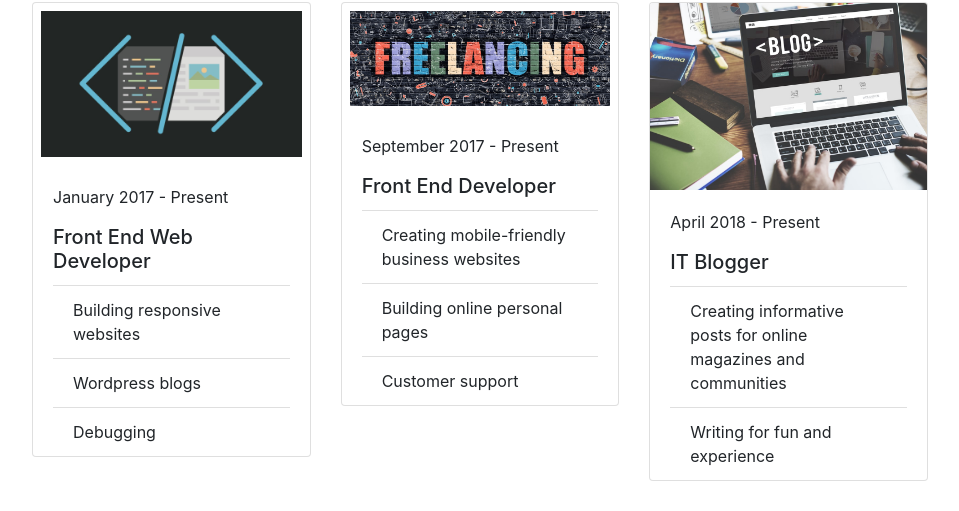
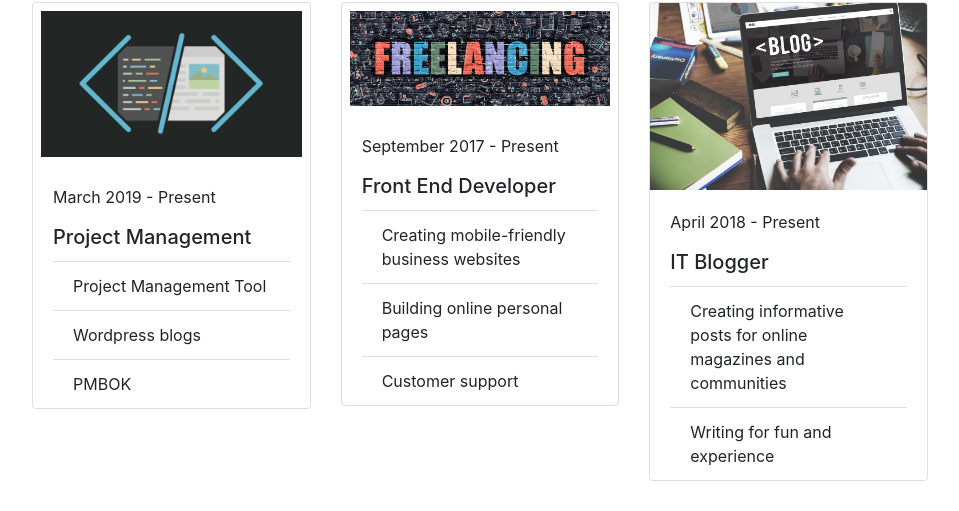
Before and after one commit to ayush94k/ayush94k.github.io, a website with bundled scripts: page index.html in a window 1280 px wide. Shown: the part 1288-1799 px from the top of the page, without its empty margins (304-1263 px from the left). Built offline with nearby package versions, Linux system fonts and the light colour scheme; a web font is replaced by a local one.

Commit message:
update skills

```diff
--- a/index.html
+++ b/index.html
@@ -271,18 +271,18 @@
                 />
 
                 <div class="card-body pb-0">
-                  <p>January 2017 - Present</p>
-                  <h5 class="card-title">Front End Web Developer</h5>
+                  <p>March 2019 - Present</p>
+                  <h5 class="card-title">Project Management</h5>
 
                   <ul class="list-group list-group-flush">
                     <li class="list-group-item">
-                      Building responsive websites
+                      Project Management Tool
                     </li>
                     <li class="list-group-item">
                       Wordpress blogs
                     </li>
                     <li class="list-group-item">
-                      Debugging
+                      PMBOK
                     </li>
                   </ul>
                 </div>
```
